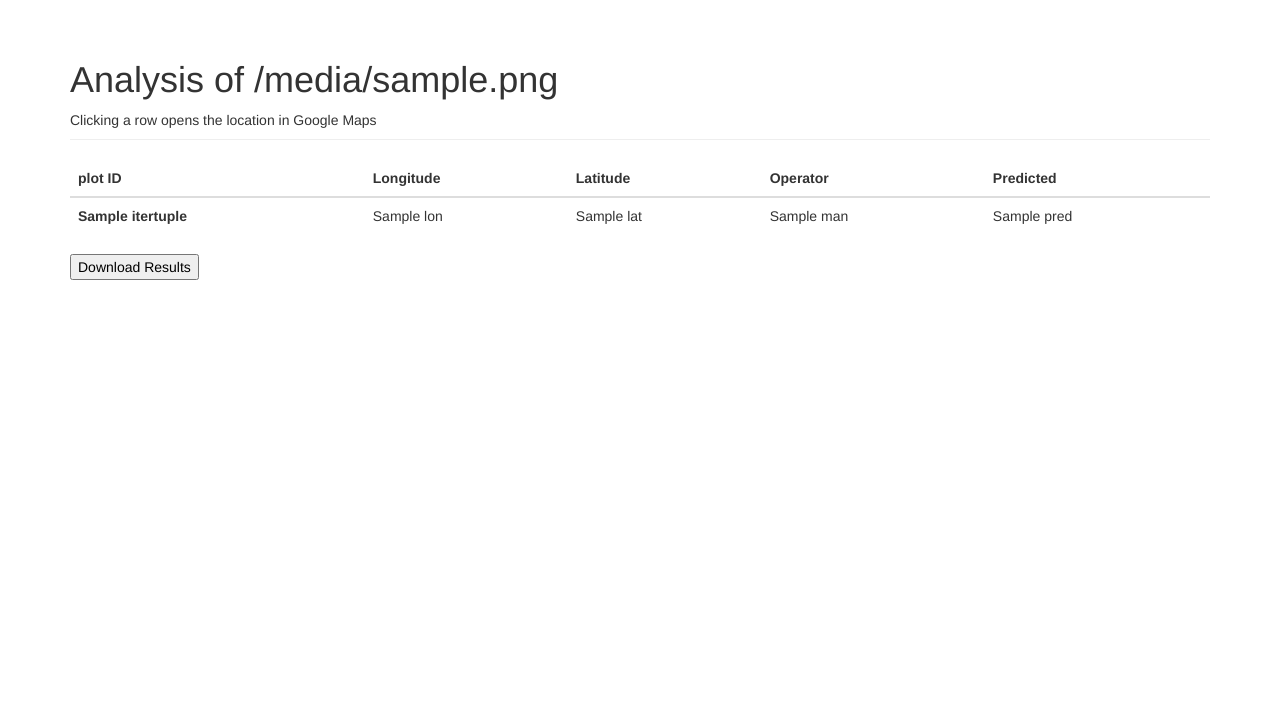
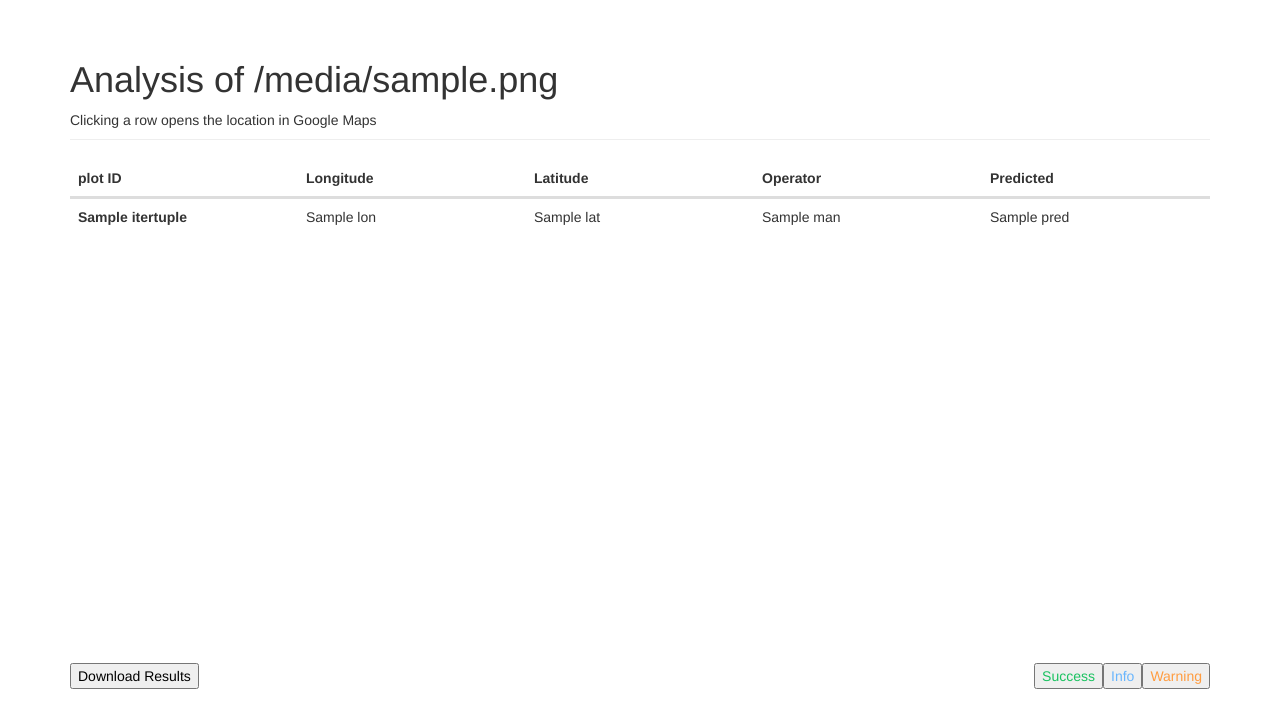
Before and after one commit to AvoinOrg/tree-cover-server, a Flask app: template app/templates/result_list.html in a window 1280 px wide. Shown: the part 52-780 px from the top of the page. Run offline with Flask 2, Linux system fonts and the light colour scheme; the template is opened without the code that fills it: most values are stand-ins (such as "Sample title", 1, 10 or a date in 2020); some libraries are stand-ins or nearby versions.

Commit message:
Update result_list.html

```diff
--- a/app/templates/result_list.html
+++ b/app/templates/result_list.html
@@ -8,6 +8,24 @@ https://www.google.com/maps/search/?api=1&query=-24.690932,150.9439172&zoom=18&b
 
 {% block content %}
 {{ super() }}
+
+
+<style>
+
+tbody {
+    display:block;
+    height:445px;
+    overflow:auto;
+}
+thead, tbody tr {
+    display:table;
+    width:100%;
+    table-layout:fixed;
+}
+
+
+</style>
+
 <div class="container">
     <div class="page-header">
         <h1>Analysis of {{ file_name }}</h1>
@@ -38,5 +56,16 @@ https://www.google.com/maps/search/?api=1&query=-24.690932,150.9439172&zoom=18&b
     <a href=/get-csv/{{ file_name }} >
       <button type="button" style="color:black">Download Results</button>
     </a>
+
+    <a href=/warning/{{ file_name }} >
+      <button type="button" style="float: right;color:rgb(255, 156, 64)">Warning</button>
+    </a>
+    <a href=/info/{{ file_name }} >
+      <button type="button" style="float: right;color:rgb(106, 182, 253)">Info</button>
+    </a>
+    <a href=/success/{{ file_name }}>
+      <button type="button" style="float: right;color:rgb(26, 194, 96)">Success</button>
+    </a>
+
 </div>
 {% endblock %}
```
